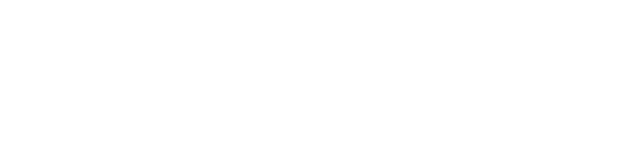
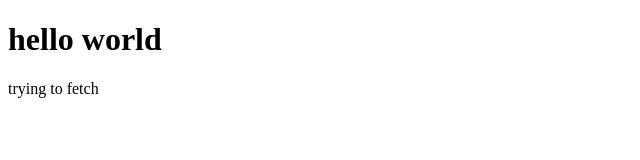
Before and after one commit to FuncMode/trying-to-pushing, a plain HTML site: page index.html in a window 1280 px wide. Shown: the whole page, without its empty margins (0-640 px from the left). Drawn offline with Linux system fonts and the light colour scheme.

Commit message:
Revert "reset the element"
This reverts commit b398155ce34633896f7c17e834411256da16e9b0.

```diff
--- a/index.html
+++ b/index.html
@@ -6,5 +6,7 @@
     <title>Document</title>
 </head>
 <body>
+    <h1>hello world</h1>
+    <p>trying to fetch</p>
 </body>
 </html>
```
